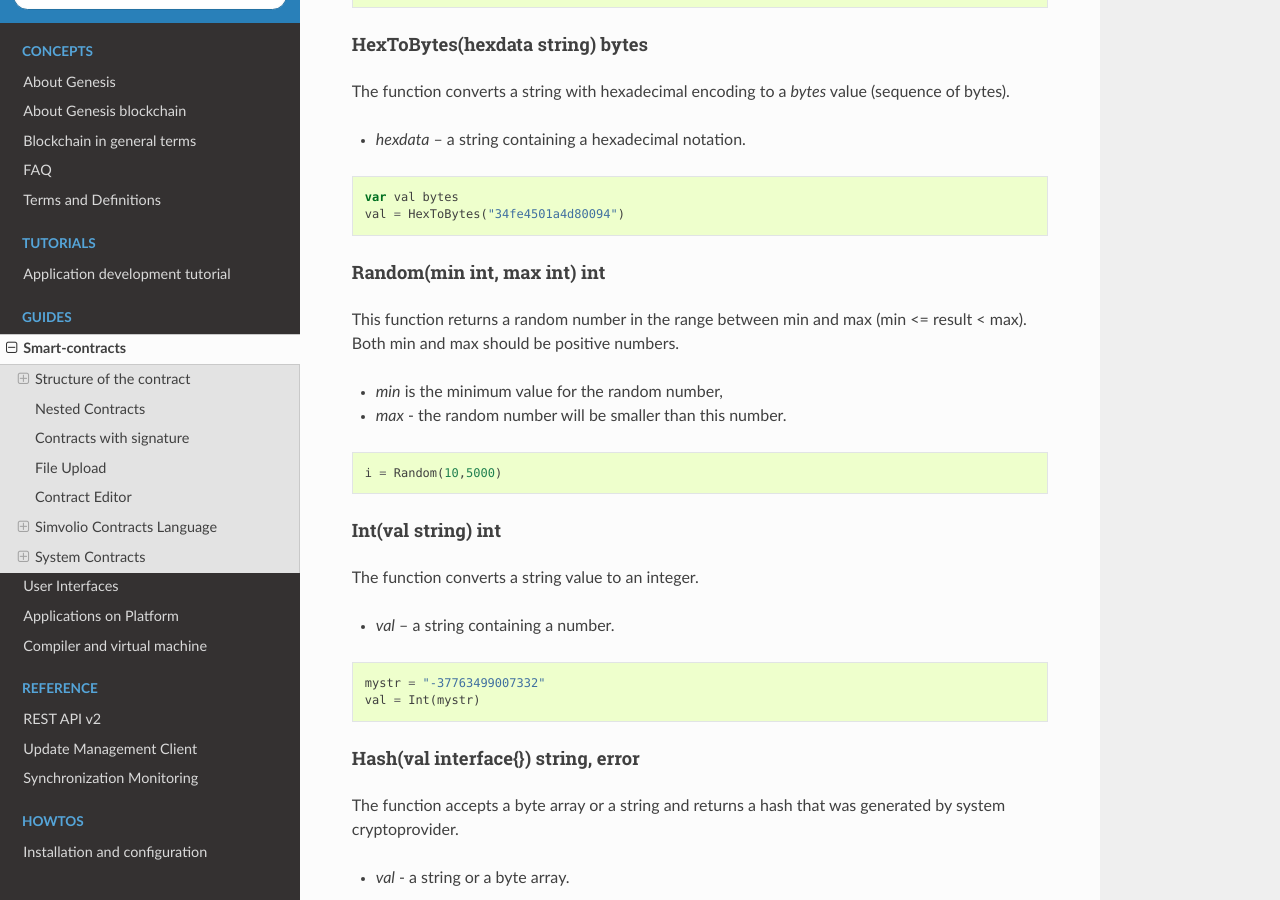
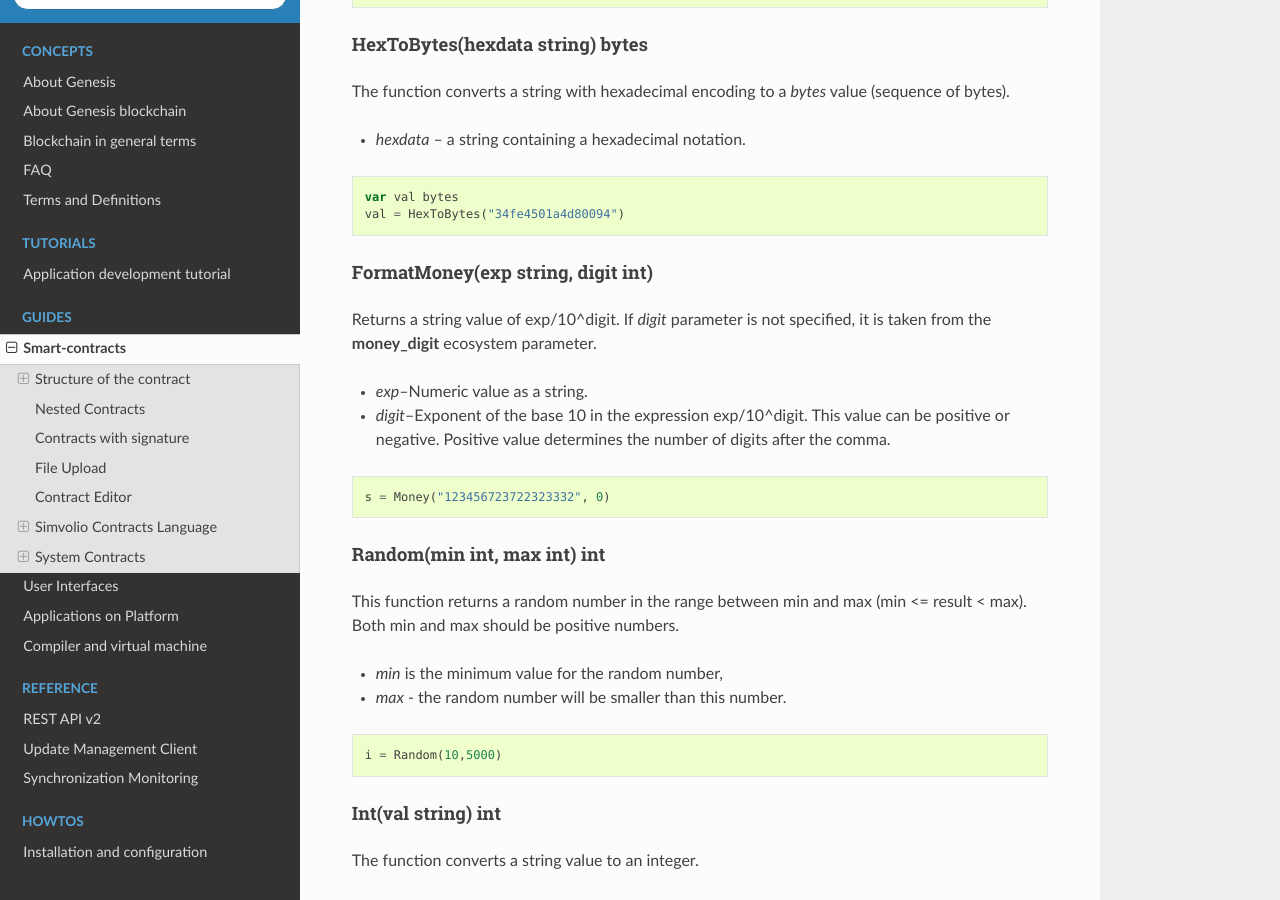
Before and after one commit to AplaProject/apla-docs-en, a Sphinx documentation site: the page built from source/topics/script.rst, in a window 1280 px wide and 900 px high, scrolled down 19838 px. Built offline with Sphinx 7.4.7 and the Read the Docs theme 2.0.0, drawn with Linux system fonts in a browser that asks for light colours.

Commit message:
FormatMoney method

```diff
--- a/source/topics/script.rst
+++ b/source/topics/script.rst
@@ -863,6 +863,19 @@ The function converts a string with hexadecimal encoding to a *bytes* value (seq
     val = HexToBytes("34fe4501a4d80094")
 
 
+FormatMoney(exp string, digit int)
+""""""""""""""""""""""""""""""""""
+
+Returns a string value of exp/10^digit. If *digit* parameter is not specified, it is taken from the **money_digit** ecosystem parameter.
+
+* *exp*–Numeric value as a string.
+* *digit*–Exponent of the base 10 in the expression exp/10^digit. This value can be positive or negative. Positive value determines the number of digits after the comma.
+
+.. code:: js
+
+    s = Money("123456723722323332", 0)
+
+
 Random(min int, max int) int
 """"""""""""""""""""""""""""
 
```
